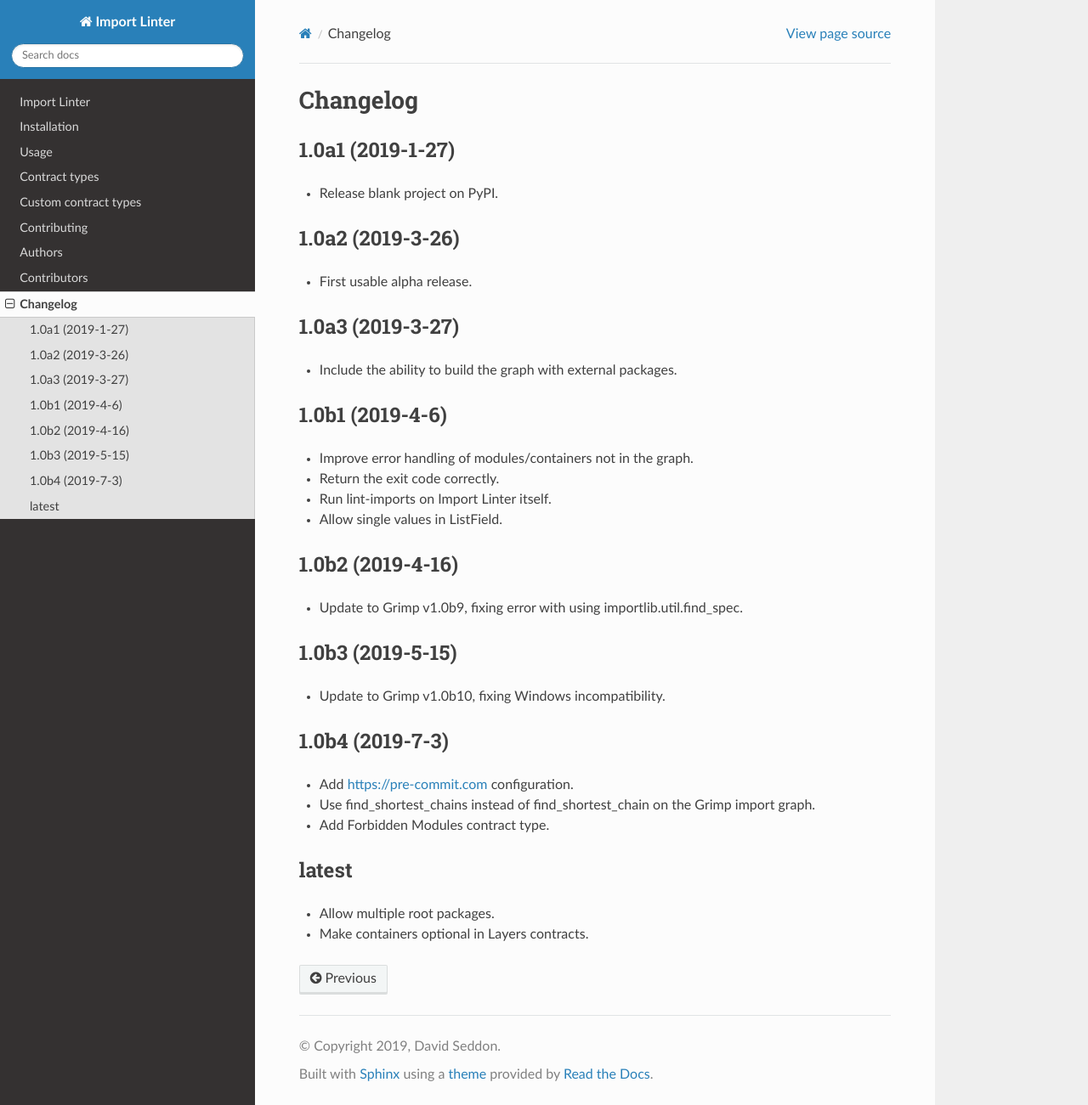
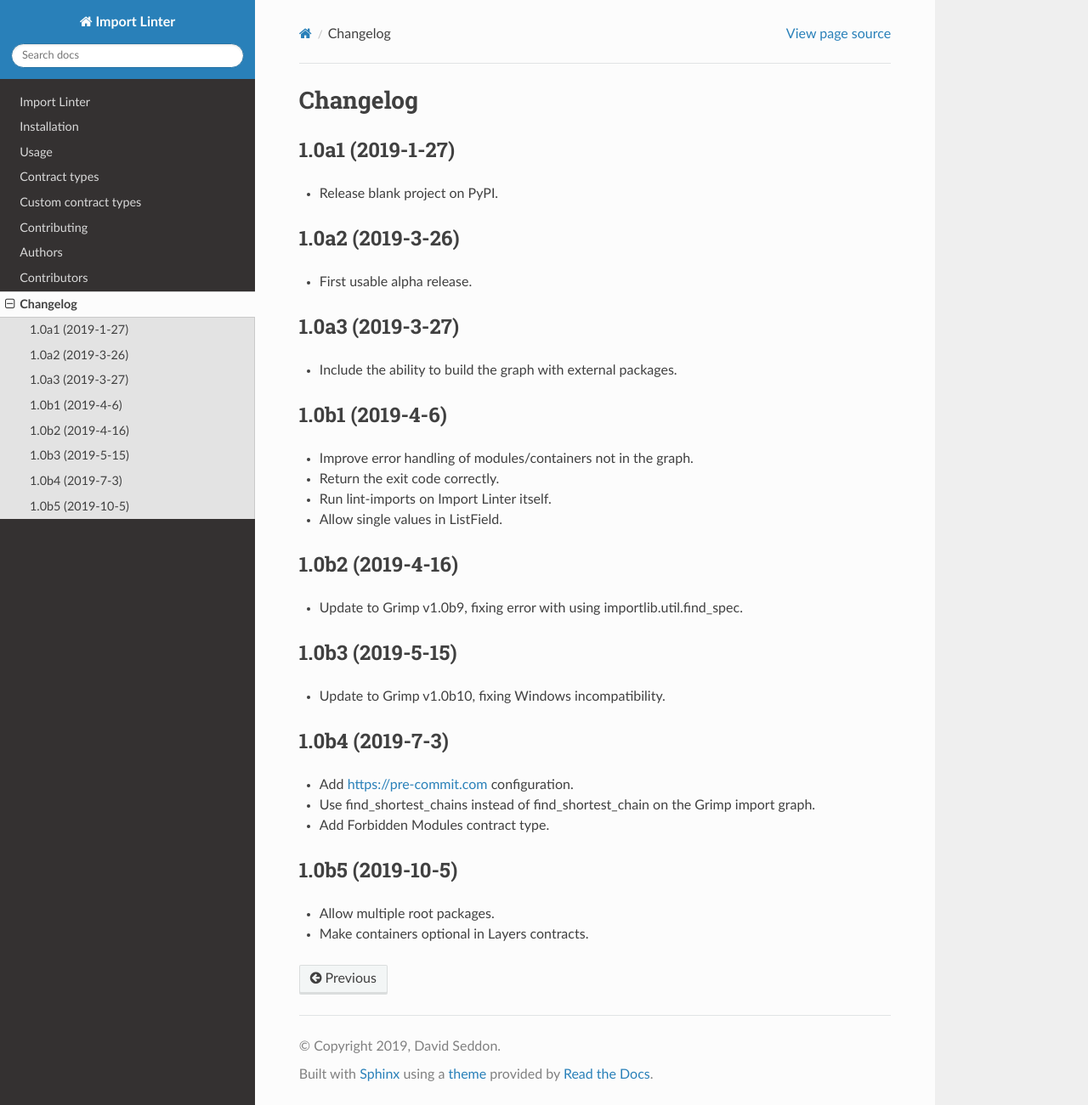
Before and after one commit to seddonym/import-linter, a Sphinx documentation site: the page built from docs/changelog.rst, in a window 1280 px wide and 1301 px high. Shown: the whole window at 85% size. Built offline with Sphinx 7.4.7 and the Read the Docs theme 2.0.0, drawn with Linux system fonts in a browser that asks for light colours.

Commit message:
Release v1.0b5

```diff
--- a/CHANGELOG.rst
+++ b/CHANGELOG.rst
@@ -46,8 +46,8 @@
 * Use find_shortest_chains instead of find_shortest_chain on the Grimp import graph.
 * Add Forbidden Modules contract type.
 
-latest
-------
+1.0b5 (2019-10-5)
+-----------------
 
 * Allow multiple root packages.
 * Make containers optional in Layers contracts.
--- a/docs/conf.py
+++ b/docs/conf.py
@@ -27,7 +27,7 @@
 # The short X.Y version
 version = ''
 # The full version, including alpha/beta/rc tags
-release = '1.0b4'
+release = '1.0b5'
 
 
 # -- General configuration ---------------------------------------------------
--- a/setup.py
+++ b/setup.py
@@ -16,7 +16,7 @@
 
 setup(
     name="import-linter",
-    version="1.0b4",
+    version="1.0b5",
     license="BSD 2-Clause License",
     description="Enforces rules for the imports within and between Python packages.",
     long_description=read("README.rst"),
--- a/src/importlinter/__init__.py
+++ b/src/importlinter/__init__.py
@@ -1,4 +1,4 @@
-__version__ = "1.0b4"
+__version__ = "1.0b5"
 
 from .application import output  # noqa
 from .domain import fields  # noqa
```
